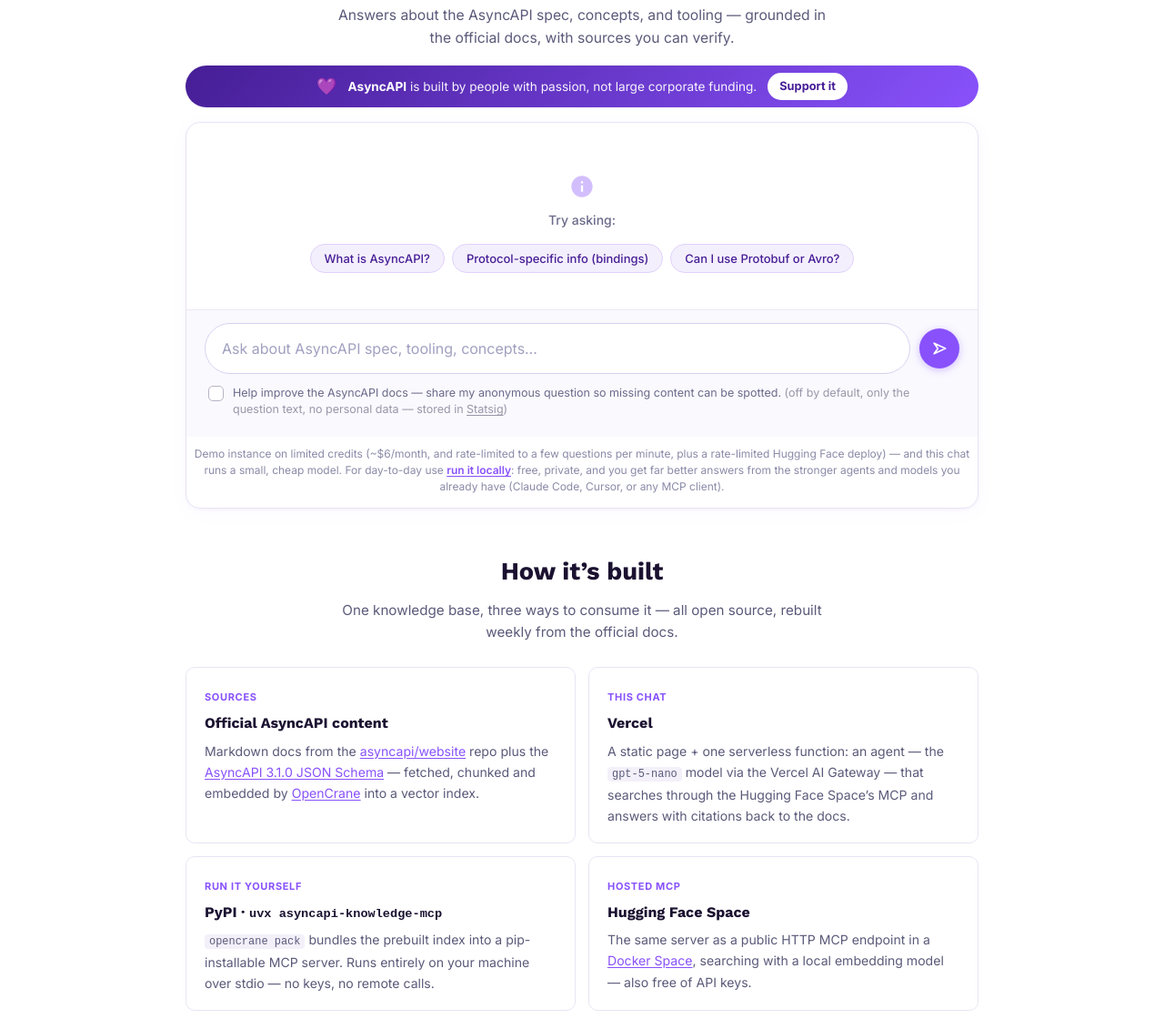
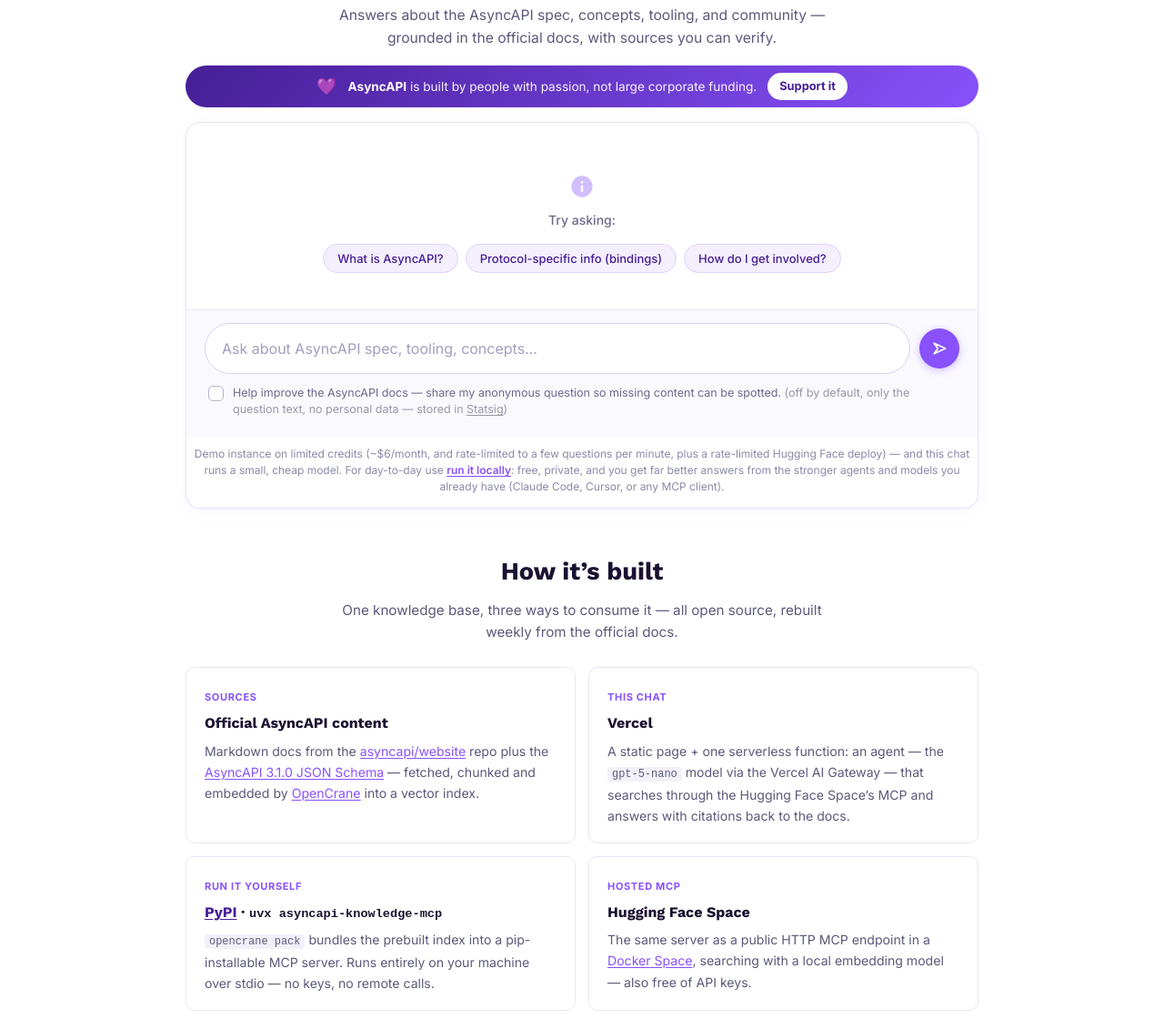
Before and after one commit to derberg/asyncapi-knowledge-mcp, a website: page chat/index.html in a window 1280 px wide. Shown: the part 169-1300 px from the top of the page at 91% size. Drawn offline with Linux system fonts and the light colour scheme.

Commit message:
feat(chat): surface community across the UI, OG image, and example questions
- Add "community" to the hero lede and the meta/OG/Twitter descriptions.
- Swap the Protobuf/Avro example chip for a community one ("How do I get
  involved?") to keep three suggestions.
- Regenerate the OG image with a community-aware subtitle and a dedicated
  Community chip.
- Link PyPI in the "Run it yourself" card.

```diff
--- a/chat/index.html
+++ b/chat/index.html
@@ -4,7 +4,7 @@
   <meta charset="UTF-8" />
   <meta name="viewport" content="width=device-width, initial-scale=1.0, viewport-fit=cover" />
   <title>AsyncAPI Knowledge — ask the docs</title>
-  <meta name="description" content="Ask questions about AsyncAPI — spec, concepts, tooling and docs — and get cited answers from asyncapi.com/docs and the AsyncAPI 3.1.0 JSON Schema." />
+  <meta name="description" content="Ask questions about AsyncAPI — spec, concepts, tooling, docs and community — and get cited answers from asyncapi.com/docs and the AsyncAPI 3.1.0 JSON Schema." />
   <link rel="canonical" href="https://askasyncapi.brainfart.dev/" />
 
   <!-- Open Graph / LinkedIn / Facebook -->
@@ -12,16 +12,16 @@
   <meta property="og:site_name" content="Ask AsyncAPI" />
   <meta property="og:url" content="https://askasyncapi.brainfart.dev/" />
   <meta property="og:title" content="Ask AsyncAPI — cited answers from the docs" />
-  <meta property="og:description" content="Cited answers about the AsyncAPI spec, concepts and tooling — grounded in the official docs, with sources you can verify. Open source and local-first." />
+  <meta property="og:description" content="Cited answers about the AsyncAPI spec, concepts, tooling and community — grounded in the official docs, with sources you can verify. Open source and local-first." />
   <meta property="og:image" content="https://askasyncapi.brainfart.dev/og.png" />
   <meta property="og:image:width" content="2400" />
   <meta property="og:image:height" content="1260" />
-  <meta property="og:image:alt" content="Ask AsyncAPI — cited answers about the spec, concepts and tooling, grounded in the official docs." />
+  <meta property="og:image:alt" content="Ask AsyncAPI — cited answers about the spec, concepts, tooling and community, grounded in the official docs." />
 
   <!-- Twitter / X -->
   <meta name="twitter:card" content="summary_large_image" />
   <meta name="twitter:title" content="Ask AsyncAPI — cited answers from the docs" />
-  <meta name="twitter:description" content="Cited answers about the AsyncAPI spec, concepts and tooling — grounded in the official docs. Open source and local-first." />
+  <meta name="twitter:description" content="Cited answers about the AsyncAPI spec, concepts, tooling and community — grounded in the official docs. Open source and local-first." />
   <meta name="twitter:image" content="https://askasyncapi.brainfart.dev/og.png" />
 
   <link rel="preload" href="fonts/inter-v20-latin-regular.woff2" as="font" type="font/woff2" crossorigin>
@@ -48,8 +48,8 @@
     <section class="hero reveal" data-reveal="2">
       <h1 class="hero__title">Ask <span class="hero__gradient">AsyncAPI</span></h1>
       <p class="hero__lede">
-        Answers about the AsyncAPI spec, concepts, and tooling — grounded in the
-        official docs, with sources you can verify.
+        Answers about the AsyncAPI spec, concepts, tooling, and community — grounded
+        in the official docs, with sources you can verify.
       </p>
     </section>
 
@@ -126,7 +126,7 @@
           <div class="empty-state__chips">
             <button class="chip chip--suggest" type="button" data-suggest="What is AsyncAPI and what problems does it solve?">What is AsyncAPI?</button>
             <button class="chip chip--suggest" type="button" data-suggest="How do I provide protocol-specific information in AsyncAPI, for example Kafka or MQTT bindings?">Protocol-specific info (bindings)</button>
-            <button class="chip chip--suggest" type="button" data-suggest="Can I use Protobuf or Avro schemas in an AsyncAPI document?">Can I use Protobuf or Avro?</button>
+            <button class="chip chip--suggest" type="button" data-suggest="How can I get involved in the AsyncAPI community and start contributing?">How do I get involved?</button>
           </div>
         </div>
       </div>
@@ -195,7 +195,7 @@
         </div>
         <div class="arch-card">
           <span class="arch-card__step">Run it yourself</span>
-          <h3 class="arch-card__name">PyPI · <code>uvx asyncapi-knowledge-mcp</code></h3>
+          <h3 class="arch-card__name"><a href="https://pypi.org/project/asyncapi-knowledge-mcp/" target="_blank" rel="noopener">PyPI</a> · <code>uvx asyncapi-knowledge-mcp</code></h3>
           <p class="arch-card__text">
             <code>opencrane pack</code> bundles the prebuilt index into a pip-installable MCP server.
             Runs entirely on your machine over stdio — no keys, no remote calls.
```
Also changed, not shown: chat/og.png.
